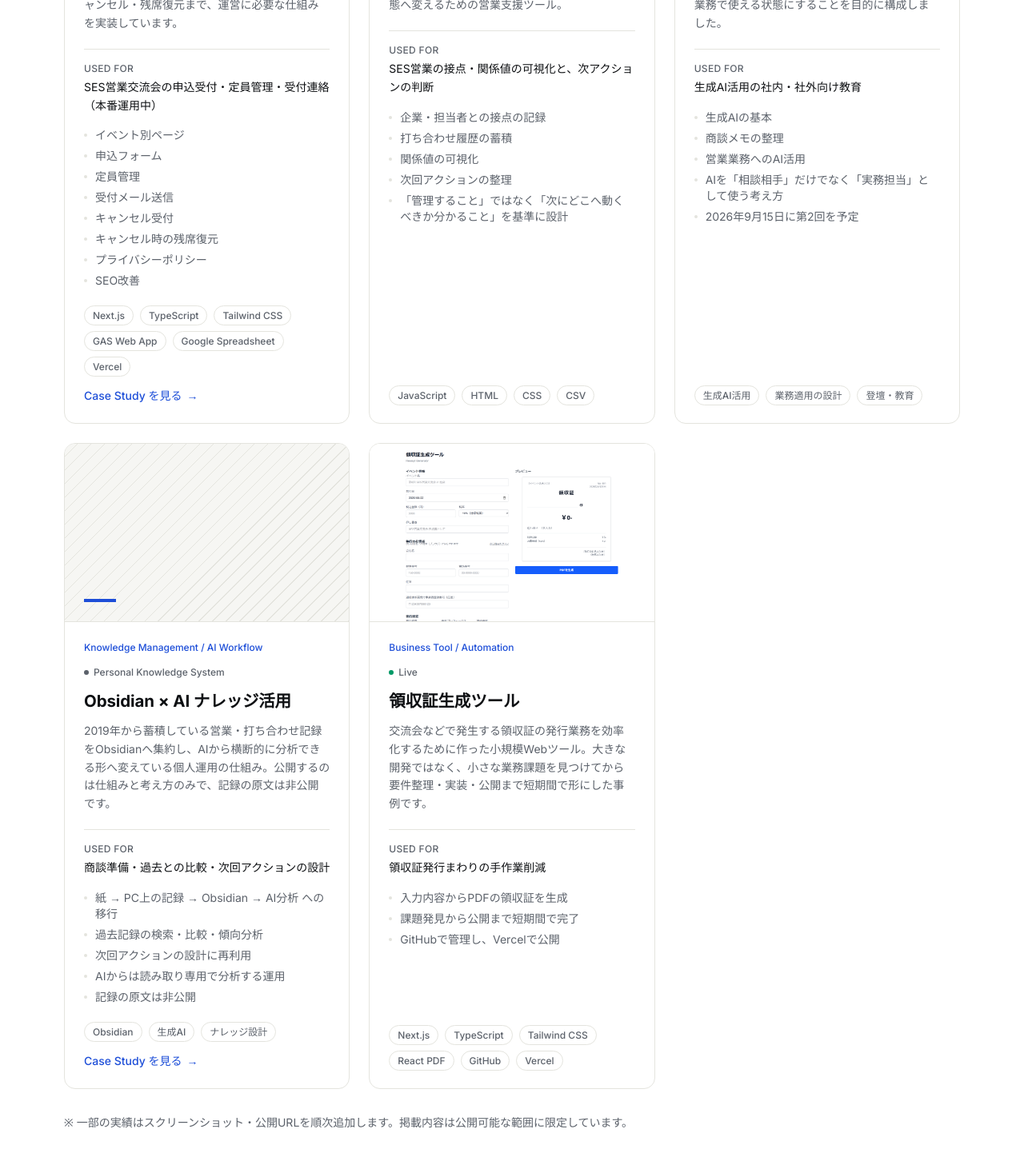
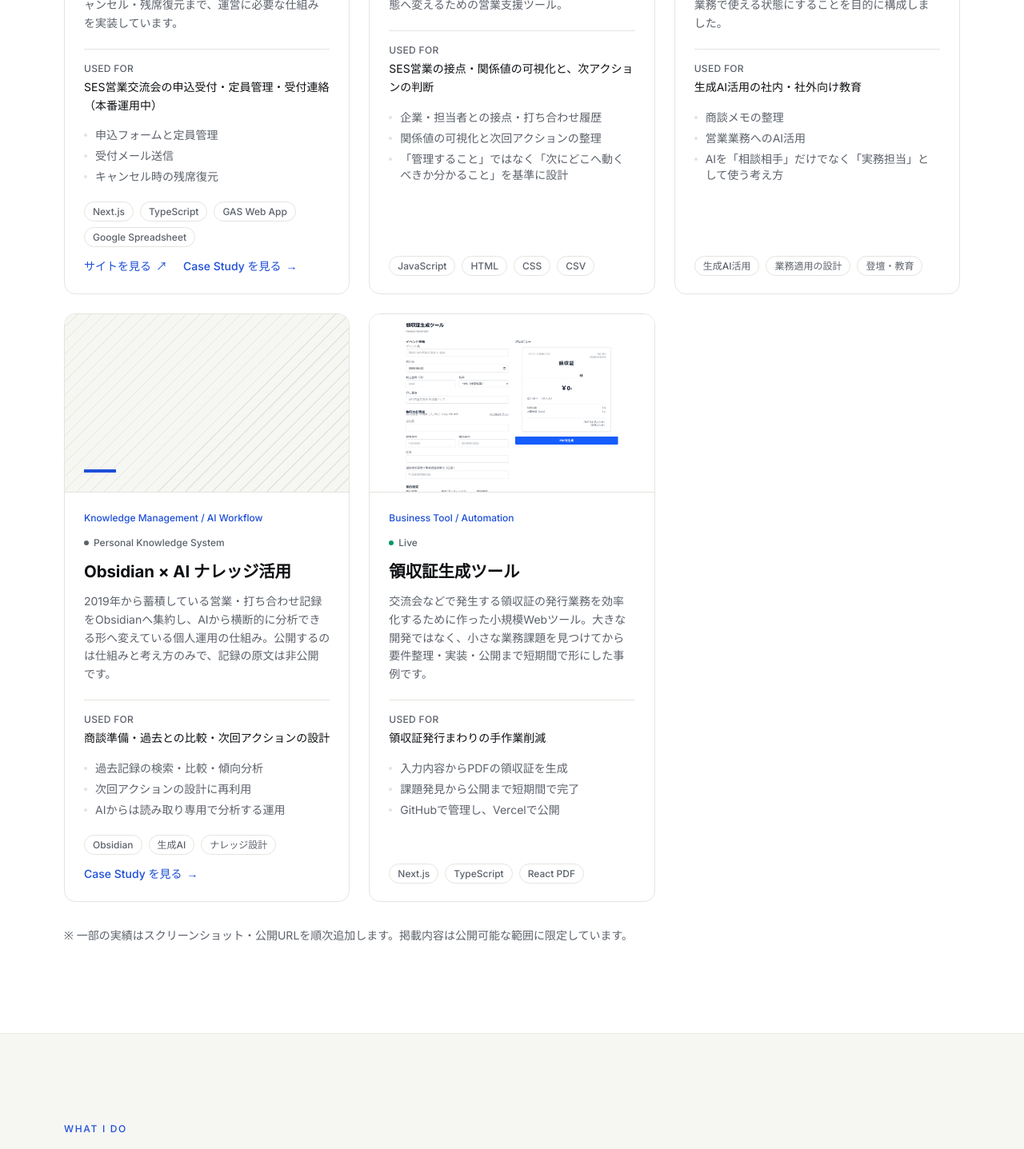
Before and after one commit to satochan-ai/satochan-portfolio, a Next.js app: page / in a window 1280 px wide. Shown: the part 1880-3317 px from the top of the page at 80% size. Built offline with nearby package versions, Linux system fonts and the light colour scheme; no server answers.

Commit message:
refine: strengthen portfolio work credibility

```diff
--- a/src/components/sections/SelectedWorks.tsx
+++ b/src/components/sections/SelectedWorks.tsx
@@ -37,6 +37,8 @@ function WorkThumb({ work }: { work: Work }) {
 }
 
 function WorkCard({ work }: { work: Work }) {
+  const cardStack = work.cardStack ?? work.stack.slice(0, 4);
+
   return (
     <li className="flex h-full flex-col overflow-hidden rounded-card border border-line bg-bg transition-colors hover:border-fg/40">
       <WorkThumb work={work} />
@@ -73,9 +75,9 @@ function WorkCard({ work }: { work: Work }) {
         </ul>
 
         <div className="mt-auto pt-5">
-          {work.stack.length > 0 && (
+          {cardStack.length > 0 && (
             <ul className="flex flex-wrap gap-2">
-              {work.stack.map((item) => (
+              {cardStack.map((item) => (
                 <li key={item}>
                   <Tag>{item}</Tag>
                 </li>
--- a/src/content/caseStudies.ts
+++ b/src/content/caseStudies.ts
@@ -50,8 +50,7 @@ export const caseStudies: CaseStudy[] = [
     ],
     impact: {
       body: [
-        "学習用のモックではなく、実際のSES営業交流会で本番運用しています。",
-        "開催のたびに運営側で気づいた不便を反映し、継続的に改善しています。作って終わりではなく、使いながら直している状態です。",
+        "申込受付、定員管理、受付連絡、キャンセル後の残席復元を一つの運用にまとめ、現在も実際のSES営業交流会で開催ごとに使用・改善しています。",
       ],
       metrics: [],
     },
--- a/src/content/works.ts
+++ b/src/content/works.ts
@@ -18,6 +18,8 @@ export type Work = {
    * 未確認の場合は空配列にして UI 側で非表示にする。
    */
   stack: string[];
+  /** 一覧カードでは比較しやすい主要技術だけを表示する。 */
+  cardStack?: string[];
   /** public/images/works/ 配下のパス。未用意の間は null。 */
   image: string | null;
   imageAlt: string | null;
@@ -42,14 +44,9 @@ export const works: Work[] = [
       "自分が運営しているSES営業交流会の、申込から当日運用までを支えるWebサイト。イベント告知ページではなく、定員管理・受付メール・キャンセル・残席復元まで、運営に必要な仕組みを実装しています。",
     usedFor: "SES営業交流会の申込受付・定員管理・受付連絡（本番運用中）",
     highlights: [
-      "イベント別ページ",
-      "申込フォーム",
-      "定員管理",
+      "申込フォームと定員管理",
       "受付メール送信",
-      "キャンセル受付",
       "キャンセル時の残席復元",
-      "プライバシーポリシー",
-      "SEO改善",
     ],
     stack: [
       "Next.js",
@@ -59,10 +56,12 @@ export const works: Work[] = [
       "Google Spreadsheet",
       "Vercel",
     ],
+    cardStack: ["Next.js", "TypeScript", "GAS Web App", "Google Spreadsheet"],
     image: "/images/works/ses-meetup-site.png",
     imageAlt:
       "SES営業交流会 申込サイトのトップページ。開催中の回の申込ボタンと、現在・前回の開催情報が並んでいる。",
     caseStudyHref: "#case-ses-meetup",
+    href: "https://event-entry-site.vercel.app/",
   },
   {
     slug: "matchpilot",
@@ -74,10 +73,8 @@ export const works: Work[] = [
       "SES営業における企業・担当者との接点、打ち合わせ、関係値、次回アクションを整理・可視化し、営業活動を属人的な記憶だけに頼らない状態へ変えるための営業支援ツール。",
     usedFor: "SES営業の接点・関係値の可視化と、次アクションの判断",
     highlights: [
-      "企業・担当者との接点の記録",
-      "打ち合わせ履歴の蓄積",
-      "関係値の可視化",
-      "次回アクションの整理",
+      "企業・担当者との接点・打ち合わせ履歴",
+      "関係値の可視化と次回アクションの整理",
       "「管理すること」ではなく「次にどこへ動くべきか分かること」を基準に設計",
     ],
     stack: ["JavaScript", "HTML", "CSS", "CSV"],
@@ -94,11 +91,9 @@ export const works: Work[] = [
       "生成AI初心者向けに「明日から仕事で使える生成AI活用入門」をテーマとしたミニ講座を実施。自分が使えることではなく、聞いた人が翌日から業務で使える状態にすることを目的に構成しました。",
     usedFor: "生成AI活用の社内・社外向け教育",
     highlights: [
-      "生成AIの基本",
       "商談メモの整理",
       "営業業務へのAI活用",
       "AIを「相談相手」だけでなく「実務担当」として使う考え方",
-      "2026年9月15日に第2回を予定",
     ],
     stack: ["生成AI活用", "業務適用の設計", "登壇・教育"],
     image: "/images/works/ai-mini-seminar.png",
@@ -114,11 +109,9 @@ export const works: Work[] = [
       "2019年から蓄積している営業・打ち合わせ記録をObsidianへ集約し、AIから横断的に分析できる形へ変えている個人運用の仕組み。公開するのは仕組みと考え方のみで、記録の原文は非公開です。",
     usedFor: "商談準備・過去との比較・次回アクションの設計",
     highlights: [
-      "紙 → PC上の記録 → Obsidian → AI分析 への移行",
       "過去記録の検索・比較・傾向分析",
       "次回アクションの設計に再利用",
       "AIからは読み取り専用で分析する運用",
-      "記録の原文は非公開",
     ],
     stack: ["Obsidian", "生成AI", "ナレッジ設計"],
     image: null,
@@ -147,6 +140,7 @@ export const works: Work[] = [
       "GitHub",
       "Vercel",
     ],
+    cardStack: ["Next.js", "TypeScript", "React PDF"],
     image: "/images/works/receipt-generator.png",
     imageAlt:
       "領収証生成ツールの入力画面。左側にイベント情報と発行会社情報の入力欄、右側に領収証のプレビューが表示されている。",
```
